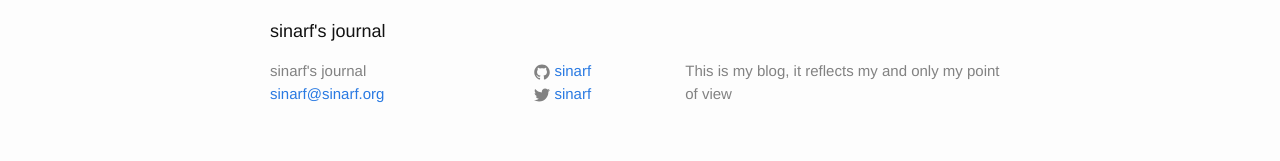
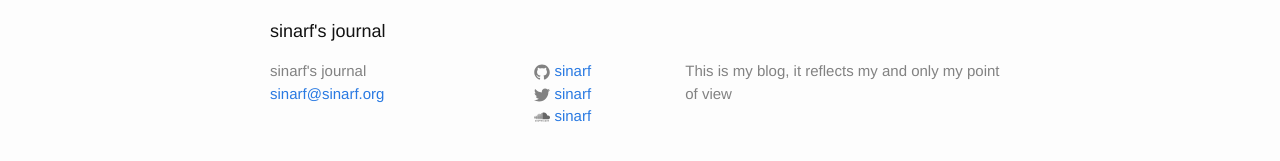
Before and after one commit to sinarf/blog, a Jekyll site: the page built from index.html, in a window 1280 px wide. Shown: the part 579-740 px from the top of the page. Built offline with Jekyll 4.4.1, drawn with Linux system fonts in a browser that asks for light colours.

Commit message:
Added soundcloud link

```diff
--- a/_config.yml
+++ b/_config.yml
@@ -13,6 +13,7 @@
 url: "http://blog.sinarf.org" # the base hostname & protocol for your site
 twitter_username: sinarf
 github_username:  sinarf
+soundcloud_username:  sinarf
 
 # Build settings
 markdown: kramdown
--- a/_includes/footer.html
+++ b/_includes/footer.html
@@ -25,6 +25,11 @@
 						{% include icon-twitter.html username=site.twitter_username %}
 					</li>
 					{% endif %}
+					{% if site.soundcloud_username %}
+					<li>
+						{% include icon-soundcloud.html username=site.soundcloud_username %}
+					</li>
+					{% endif %}
 				</ul>
 			</div>
 
--- /dev/null
+++ b/_includes/icon-soundcloud.html
@@ -0,0 +1 @@
+<a href="https://soundcloud.com/{{ include.username }}"><span class="icon icon--soundcloud">{% include icon-soundcloud.svg %}</span><span class="username">{{ include.username }}</span></a>
```
Also changed, not shown: _includes/icon-soundcloud.svg (added). Lines whose indentation alone changed are shown as unchanged.
